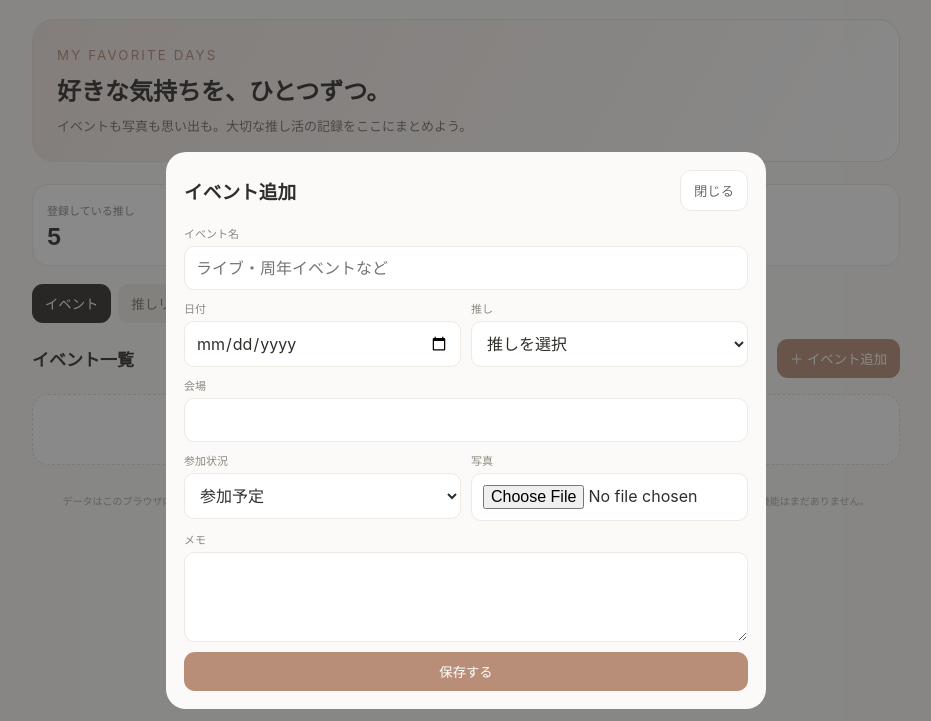
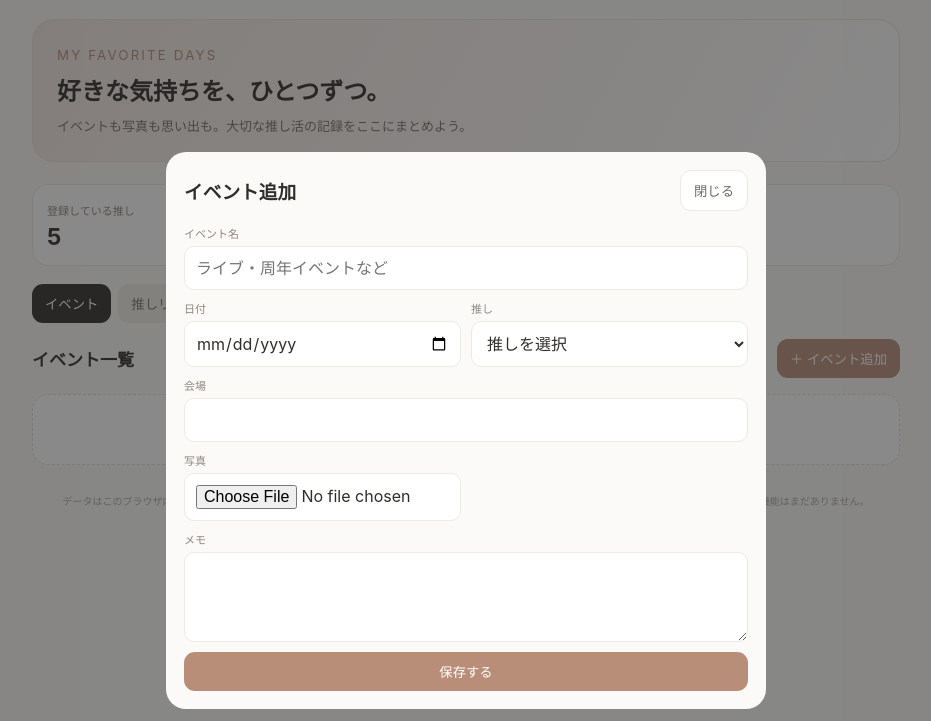
Before and after one commit to sanosyuu1046/oshi-calendar, a plain HTML site: page index.html in a window 1280 px wide. Both pictures are taken after a click on the button "＋ イベント追加". Shown: the part 79-800 px from the top of the page, without its empty margins (174-1105 px from the left). Drawn offline with Linux system fonts and the light colour scheme.

Commit message:
Update index.html

```diff
--- a/index.html
+++ b/index.html
@@ -42,8 +42,8 @@ function render(){
  $('oshiList').innerHTML=db.oshi.length?db.oshi.map(o=>`<article class="card"><strong>${esc(o.name)}</strong><div class="meta">${esc(o.group)}</div>${o.memo?`<p class="meta">${esc(o.memo)}</p>`:''}<span class="pill">MY OSHI</span><div class="actions"><button class="tiny" onclick="editOshi('${o.id}')">編集</button><button class="tiny" onclick="del('oshi','${o.id}')">削除</button></div></article>`).join(''):'<div class="empty">推しを登録してみよう ✿</div>';
  $('diaryList').innerHTML=db.diaries.length?[...db.diaries].sort((a,b)=>b.date.localeCompare(a.date)).map(d=>`<article class="card"><div class="meta">${esc(d.date)} ・ ${esc(d.oshiName)}</div><strong>${esc(d.title)}</strong><p class="meta" style="white-space:pre-wrap">${esc(d.body)}</p>${d.photo?`<img class="photo" src="${d.photo}">`:''}<div class="actions"><button class="tiny" onclick="editDiary('${d.id}')">編集</button><button class="tiny" onclick="del('diaries','${d.id}')">削除</button></div></article>`).join(''):'<div class="empty">忘れたくない思い出を日記に残そう ✿</div>';
 }
-function eventForm(e={}){modal(e.id?'イベント編集':'イベント追加',`<form id="ef" class="form"><div class="field full"><label>イベント名</label><input name="title" required value="${esc(e.title)}" placeholder="ライブ・周年イベントなど"></div><div class="field"><label>日付</label><input name="date" type="date" required value="${esc(e.date)}"></div><div class="field"><label>推し</label><select name="oshi">${options(e.oshiId)}</select></div><div class="field full"><label>会場</label><input name="venue" value="${esc(e.venue)}"></div><div class="field"><label>参加状況</label><select name="status"><option ${e.status!=='参加済み'?'selected':''}>参加予定</option><option ${e.status==='参加済み'?'selected':''}>参加済み</option></select></div><div class="field"><label>写真</label><input name="photo" type="file" accept="image/*"></div><div class="field full"><label>メモ</label><textarea name="memo">${esc(e.memo)}</textarea></div><div class="field full"><button class="primary">保存する</button></div></form>`);
- $('ef').onsubmit=x=>{x.preventDefault();let f=x.target,old=db.events.find(z=>z.id===e.id),oid=f.oshi.value;photo(f.photo.files[0],p=>{let v={id:e.id||uid(),title:f.title.value,date:f.date.value,oshiId:oid,oshiName:db.oshi.find(o=>o.id===oid)?.name||'',venue:f.venue.value,status:f.status.value,memo:f.memo.value,photo:p||old?.photo||''};if(old)Object.assign(old,v);else db.events.push(v);close();save()})}
+function eventForm(e={}){modal(e.id?'イベント編集':'イベント追加',`<form id="ef" class="form"><div class="field full"><label>イベント名</label><input name="title" required value="${esc(e.title)}" placeholder="ライブ・周年イベントなど"></div><div class="field"><label>日付</label><input name="date" type="date" required value="${esc(e.date)}"></div><div class="field"><label>推し</label><select name="oshi">${options(e.oshiId)}</select></div><div class="field full"><label>会場</label><input name="venue" value="${esc(e.venue)}"></div><div class="field"><label>写真</label><input name="photo" type="file" accept="image/*"></div><div class="field full"><label>メモ</label><textarea name="memo">${esc(e.memo)}</textarea></div><div class="field full"><button class="primary">保存する</button></div></form>`);
+ $('ef').onsubmit=x=>{x.preventDefault();let f=x.target,old=db.events.find(z=>z.id===e.id),oid=f.oshi.value;photo(f.photo.files[0],p=>{let v={id:e.id||uid(),title:f.title.value,date:f.date.value,oshiId:oid,oshiName:db.oshi.find(o=>o.id===oid)?.name||'',venue:f.venue.value,status:old?.status||(f.date.value<localDate()?'参加済み':'参加予定'),memo:f.memo.value,photo:p||old?.photo||''};if(old)Object.assign(old,v);else db.events.push(v);close();save()})}
 }
 function oshiForm(o={}){modal(o.id?'推し編集':'推し追加',`<form id="of" class="form"><div class="field"><label>名前</label><input name="name" required value="${esc(o.name)}"></div><div class="field"><label>グループ・所属</label><input name="group" value="${esc(o.group)}"></div><div class="field full"><label>プロフィール・メモ</label><textarea name="memo">${esc(o.memo)}</textarea></div><div class="field full"><button class="primary">保存する</button></div></form>`);$('of').onsubmit=x=>{x.preventDefault();let f=x.target,old=db.oshi.find(z=>z.id===o.id),v={id:o.id||uid(),name:f.name.value,group:f.group.value,memo:f.memo.value};if(old)Object.assign(old,v);else db.oshi.push(v);close();save()}}
 function diaryForm(d={}){modal(d.id?'日記編集':'思い出日記',`<form id="df" class="form"><div class="field"><label>日付</label><input name="date" type="date" required value="${esc(d.date||new Date().toISOString().slice(0,10))}"></div><div class="field"><label>推し</label><select name="oshi">${options(d.oshiId)}</select></div><div class="field full"><label>タイトル</label><input name="title" required value="${esc(d.title)}"></div><div class="field full"><label>日記</label><textarea name="body" required>${esc(d.body)}</textarea></div><div class="field full"><label>写真</label><input name="photo" type="file" accept="image/*"></div><div class="field full"><button class="primary">保存する</button></div></form>`);$('df').onsubmit=x=>{x.preventDefault();let f=x.target,old=db.diaries.find(z=>z.id===d.id),oid=f.oshi.value;photo(f.photo.files[0],p=>{let v={id:d.id||uid(),date:f.date.value,oshiId:oid,oshiName:db.oshi.find(o=>o.id===oid)?.name||'',title:f.title.value,body:f.body.value,photo:p||old?.photo||''};if(old)Object.assign(old,v);else db.diaries.push(v);close();save()})}}
```
